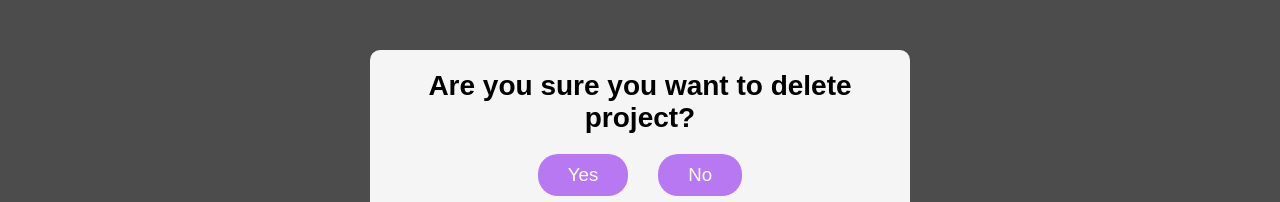
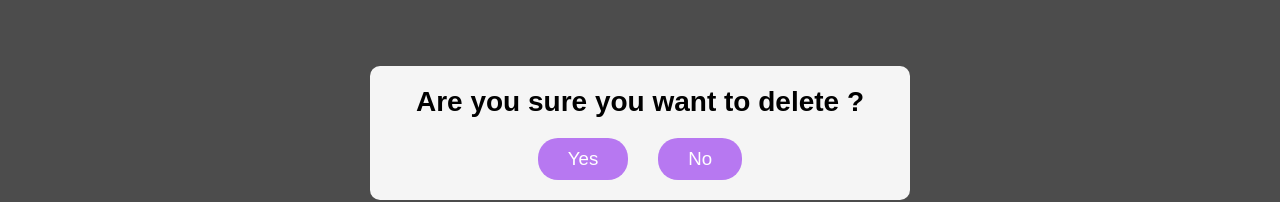
Before and after one commit to Qsen02/Dashboard-app, a React (Vite) app in the folder client/: page /projects/1/delete in a window 1280 px wide. Shown: the part 267-469 px from the top of the page. Built offline with nearby package versions, Linux system fonts and the light colour scheme; no server answers; sample sign-in values are in the browser's storage.

Commit message:
Tasks and project details updated

```diff
--- a/client/src/components/project_details/ProjectDetailsStyles.module.css
+++ b/client/src/components/project_details/ProjectDetailsStyles.module.css
@@ -73,7 +73,6 @@
 	width: 100%;
 	display: flex;
 	justify-content: space-around;
-	height: 70vh;
 	overflow: auto;
 }
 
@@ -83,6 +82,10 @@
 }
 
 .dashboardBody > article:last-child {
+	border: none;
+}
+
+.dashboardBody> article > article:last-child{
 	border: none;
 }
 
--- a/client/src/components/project_details/add_task/AddTask.tsx
+++ b/client/src/components/project_details/add_task/AddTask.tsx
@@ -72,6 +72,7 @@ export default function AddTask() {
 								: "darkThemeNormal"
 						} ${styles.wrapper}`}
 					>
+						<h2>Add new task</h2>
 						{isErr ? <p className="error">{errMessage}</p> : ""}
 						<div className="input">
 							<CustomInput
--- a/client/src/components/project_details/delete_project/ProjectDelete.tsx
+++ b/client/src/components/project_details/delete_project/ProjectDelete.tsx
@@ -32,7 +32,7 @@ export default function ProjectDelete() {
 					theme === "light" ? "lightThemeNormal" : "darkThemeNormal"
 				}`}
 			>
-				<h2>Are you sure you want to delete {projectName} project?</h2>
+				<h2>Are you sure you want to delete {projectName}?</h2>
 				<div className={styles.buttons}>
 					<button onClick={onDelete}>Yes</button>
 					<button onClick={onBack}>No</button>
```
